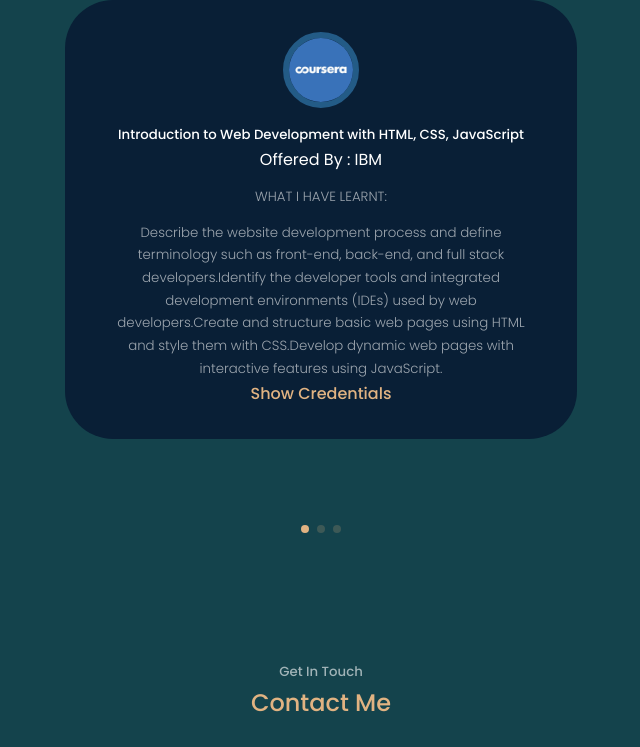
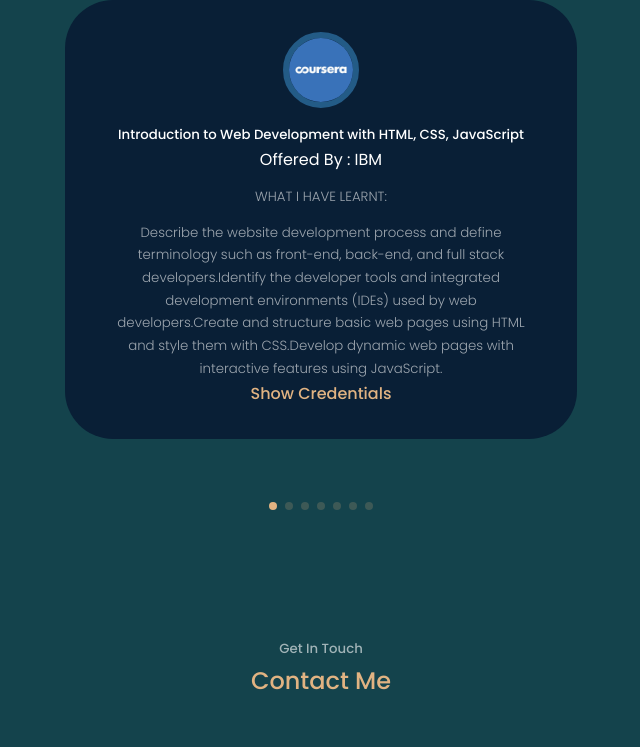
Before and after one commit to basitzaman/Personal-Portfolio, a React app: page / in a window 1280 px wide. Shown: the part 4925-5672 px from the top of the page, without its empty margins (319-959 px from the left). Built offline with nearby package versions, Linux system fonts and the light colour scheme.

Commit message:
deployed website

```diff
--- a/src/components/header/header.css
+++ b/src/components/header/header.css
@@ -43,7 +43,7 @@
     height:31rem;
     position: absolute;
     left: 50%;
-    left: calc(50% - 10rem);
+    left: calc(50% - 9rem);
     margin-top:4rem ;
     overflow: hidden;
     border-radius: 12rem 12rem 0 0;
--- a/src/components/testimonials/Testimonials.jsx
+++ b/src/components/testimonials/Testimonials.jsx
@@ -3,7 +3,7 @@
 // import AVTR1 from '../../assests/avatar1.jpg'
 import AVTR2 from '../../assests/avatar2.jpg'
 import AVTR3 from '../../assests/avatar3.jpg'
-import AVTR4 from '../../assests/avatar4.jpg'
+import AVTR4 from '../../assests/hk1.png'
 import AVTR5 from '../../assests/coursera1.jpg'
 // import Swiper core and required modules
 import { Pagination } from 'swiper';
@@ -16,6 +16,8 @@
 
 
 const data=[
+
+
   {
     avatar:AVTR5,
     name:'Introduction to Web Development with HTML, CSS, JavaScript',
@@ -25,27 +27,55 @@
     cert:'https://coursera.org/share/94d2aa61e69de2b2626e98176605edae'
   },
 {
+  avatar:AVTR4,
+  name:'React (Basic) Certificate',
+  by:'Certified By : HackerRank',
+  head: 'Skills Certification Test:',
+  review:'It covers topics like Basic Routing, Rendering Elements,State Management (Internal Component State), Handling Events, ES6 and JavaScript and Form Validation.',
+  cert:'https://www.hackerrank.com/certificates/5838e741d89a'
+},
+{
+  avatar:AVTR4,
+  name:'JavaScript (Basic) Certificate',
+  by:'Certified By : HackerRank',
+  head: 'Skills Certification Test:',
+  review:'It covers topics like, Functions, Currying, Hoisting, Scope, Inheritance, Events and Error Handling.',
+  cert:'https://www.hackerrank.com/certificates/da2abb8dcdef'
+},
+{
+  avatar:AVTR4,
+  name:'SQL (Basic) Certificate ',
+  by:'Certified By : HackerRank',
+  head: 'Skills Certification Test',
+  review:'It includes simple queries, relationships, and aggregators.',
+  cert:'https://www.hackerrank.com/certificates/8a5db08c9f4d'
+},
+{
+  avatar:AVTR4,
+  name:'Problem Solving (Basic) Certificate ',
+  by:'Certified By : HackerRank',
+  head: 'Skills Certification Test',
+  review:'It covers basic topics of Data Structures (such as Arrays, Strings) and Algorithms (such as Sorting and Searching).',
+  cert:'https://www.hackerrank.com/certificates/edeb9feca43b'
+},
+
+{
   avatar:AVTR5,
   name:'The Bits and Bytes of Computer Networking',
   by:'Offered By : Google',
   head: 'WHAT I HAVE LEARNT:',
-    review:'● Describe computer networks in terms of a five-layer model understanding all of the standard protocols involved with TCP/IP communications grasp powerful network troubleshooting tools and techniques . Understanding all of the standard protocols involved with TCP/IP communications grasp powerful network troubleshooting tools and techniques learn network services like DNS and DHCP that help make computer networks run . Understanding cloud computing, everything as a service, and cloud storage',
+  review:'Describe computer networks in terms of a five-layer model understanding all of the standard protocols involved with TCP/IP communications grasp powerful network troubleshooting tools and techniques. Understanding cloud computing, everything as a service, and cloud storage',
   cert:'https://coursera.org/share/c7a2b2597dde9520107eee78fe320dc0'
 },
-
 {
 avatar:AVTR5,
 name:'Technical Support Fundamentals ',
 by:'Offered By : Google',
 head: 'WHAT I HAVE LEARNT:',
-  review:'Understanding how the binary system works.Assembling a computer from scratch.Choose and install an operating system on a computer.Understanding what the Internet is, how it works, and the impact it has in the modern world.Learnt how applications are created and how they work under the hood of a computer.Utilized common problem-solving methodologies and soft skills in an Information Technology setting',
+review:'Understanding how the binary system works.Assembling a computer from scratch.Choose and install an operating system on a computer Understanding what the Internet is,how it works,and the impact it has in the modern world.Learnt how applications are created and how they work under the hood of a computer.Utilized common problem-solving methodologies and soft skills in an Information Technology setting',
 cert:'https://coursera.org/share/ddf894946a54425ea04304e72d17c8b8'
-},
-// {
-//   avatar:AVTR4,
-//   name:'Doepl Mkao',
-//   review:'Lorem ipsum dolor sit amet, consectetur adipiscing elit, sed do eiusmod tempor incididunt ut labore et dolore magna aliqua. Ut enim ad minim veniam, quis nostrud exercitation ullamco laboris nisi ut aliquip ex ea commodo consequat. Duis aute irure dolor in reprehenderit in voluptate velit esse cillum dolore eu fugiat nulla pariatur. Excepteur sint occaecat cupidatat non proident, sunt in culpa qui officia deserunt mollit anim id est laborum.'
-// }
+}
+
 ]
 
 const testimonials = () => {
```
Also changed, not shown: src/assests/hk.png (added), src/assests/hk1.png (added). Lines whose indentation alone changed are shown as unchanged.
